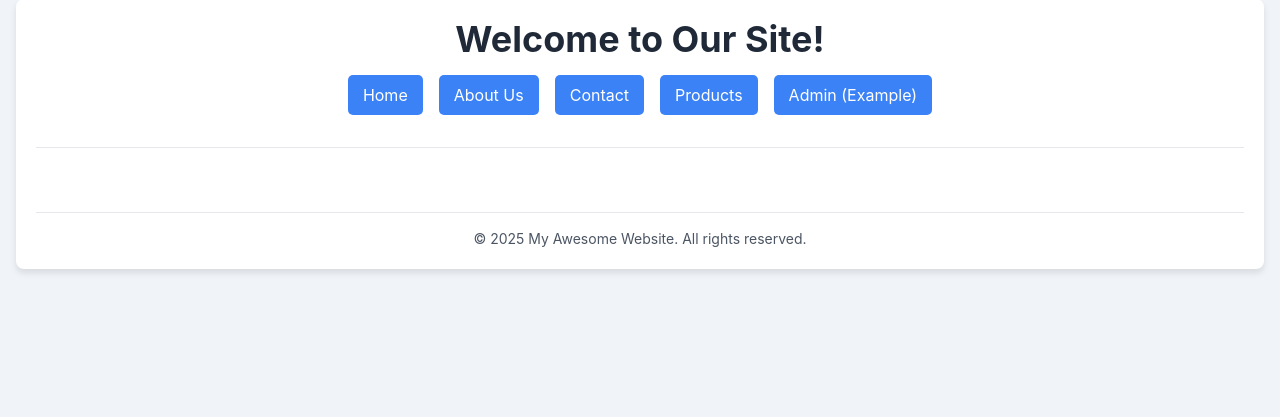
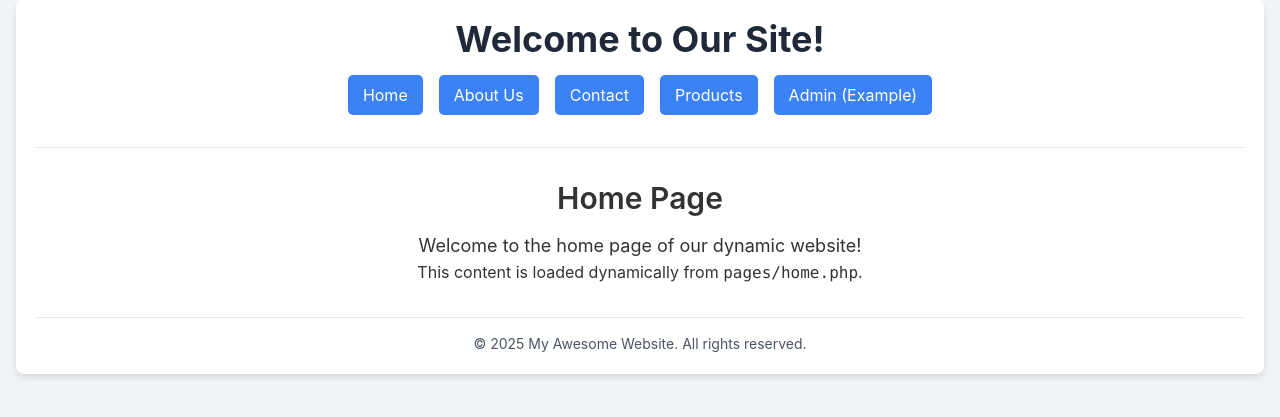
Before and after one commit to DarioAlfredo/DockerPhpNginxFpm, a PHP site: page /q6_safe_includes.php in a window 1280 px wide. Shown: the part 37-454 px from the top of the page. Run offline with PHP 8.4, Linux system fonts and the light colour scheme; some libraries are stand-ins or nearby versions.

Commit message:
Adds Safely included page contents

```diff
--- a/www/pages/about.php
+++ b/www/pages/about.php
@@ -5,3 +5,9 @@
  * Date: 6/23/2025
  * Time: 1:17 PM
  */
+?>
+<div class="text-center">
+    <h2 class="text-3xl font-semibold mb-4">About Us</h2>
+    <p class="text-lg">We are a company dedicated to providing the best solutions.</p>
+    <p>Learn more about our mission and values.</p>
+</div>
--- a/www/pages/admin.php
+++ b/www/pages/admin.php
@@ -5,3 +5,9 @@
  * Date: 6/23/2025
  * Time: 1:17 PM
  */
+?>
+<div class="text-center bg-red-100 p-6 rounded-lg border border-red-300">
+    <h2 class="text-3xl font-semibold mb-4 text-red-800">Admin Panel (Requires Authentication!)</h2>
+    <p class="text-lg text-red-700">This page would typically be restricted to authorized users.</p>
+    <p class="text-red-600">Accessing this without proper authentication could be a security risk in a real application.</p>
+</div>
--- a/www/pages/contact.php
+++ b/www/pages/contact.php
@@ -5,3 +5,9 @@
  * Date: 6/23/2025
  * Time: 1:17 PM
  */
+?>
+<div class="text-center">
+    <h2 class="text-3xl font-semibold mb-4">Contact Us</h2>
+    <p class="text-lg">Have questions? Reach out to us!</p>
+    <p>Email: info@example.com</p>
+</div>
--- a/www/pages/home.php
+++ b/www/pages/home.php
@@ -5,3 +5,9 @@
  * Date: 6/23/2025
  * Time: 1:17 PM
  */
+?>
+<div class="text-center">
+    <h2 class="text-3xl font-semibold mb-4">Home Page</h2>
+    <p class="text-lg">Welcome to the home page of our dynamic website!</p>
+    <p>This content is loaded dynamically from <code>pages/home.php</code>.</p>
+</div>
```
Also changed, not shown: www/pages/products.php (+10 -0 lines).
